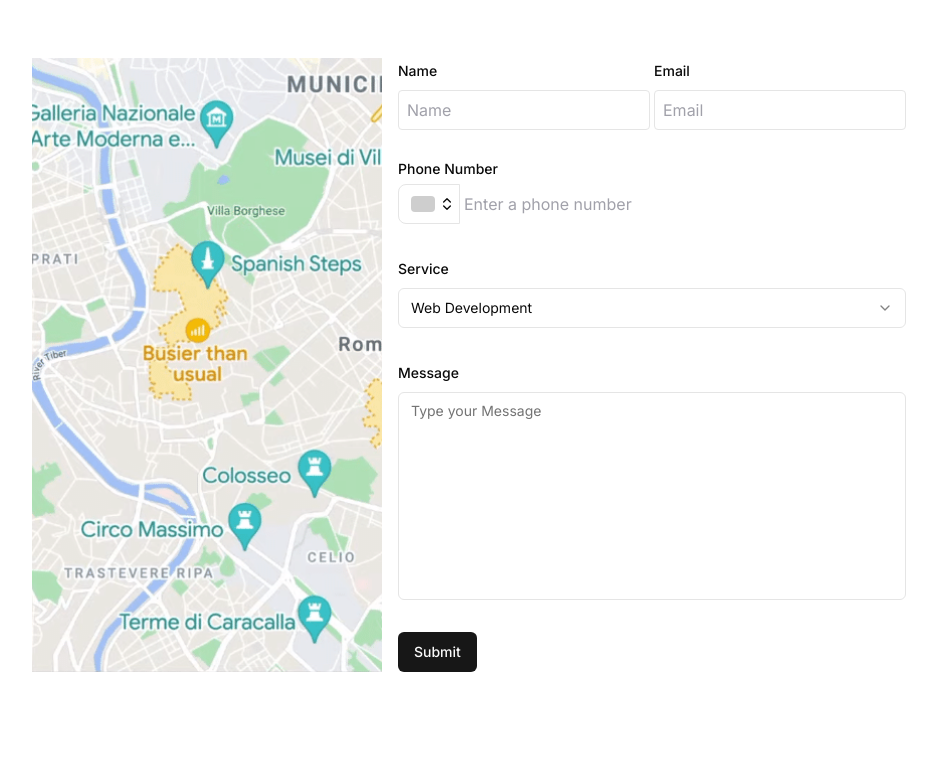
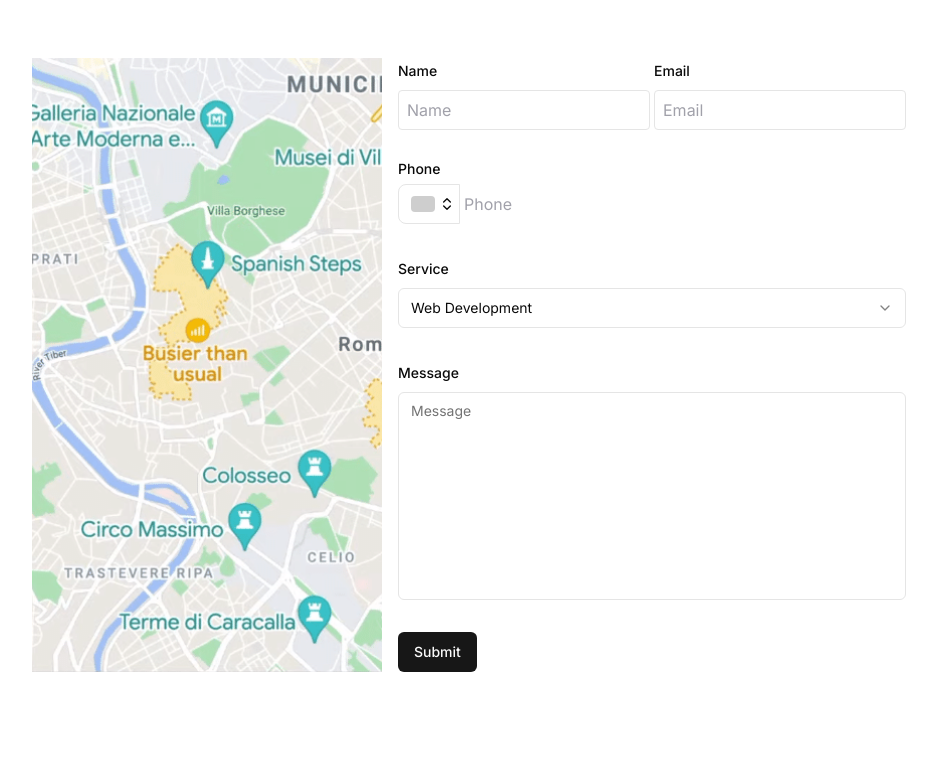
Before and after one commit to Itsbrandria/brandria, a Next.js app: page /en/contact in a window 1280 px wide. Shown: the part 382-1159 px from the top of the page, without its empty margins (171-1108 px from the left). Built offline with nearby package versions, Linux system fonts and the light colour scheme.

Commit message:
feat(intl): translate form placeholders

```diff
--- a/src/components/contact-form.tsx
+++ b/src/components/contact-form.tsx
@@ -18,6 +18,7 @@
 import { Select } from "./ui/select"
 import { SelectContent, SelectItem, SelectTrigger, SelectValue } from "./ui/select"
 import { Textarea } from "@/components/ui/textarea"
+import { useLocale } from "next-intl"
 
 
 const serviceOptions = [
@@ -44,6 +45,8 @@
 
 
 export function OurForm() {
+
+  const locale = useLocale();
 
   const form = useForm<z.infer<typeof formSchema>>({
     resolver: zodResolver(formSchema),
@@ -73,9 +76,15 @@
             name="name"
             render={({ field }) => (
               <FormItem className="flex-1">
-                <FormLabel>Name</FormLabel>
+                <FormLabel>
+                  {
+                    locale === "en" ? "Name" : "الاسم"
+                  }
+                </FormLabel>
                 <FormControl>
-                  <Input placeholder="Name" {...field} />
+                  <Input placeholder={
+                    locale === "en" ? "Name" : "الاسم"
+                  } {...field} />
                 </FormControl>
                 <FormMessage />
               </FormItem>
@@ -86,9 +95,15 @@
             name="email"
             render={({ field }) => (
               <FormItem className="flex-1">
-                <FormLabel>Email</FormLabel>
+                <FormLabel>
+                  {
+                    locale === "en" ? "Email" : "البريد الإلكتروني"
+                  }
+                </FormLabel>
                 <FormControl>
-                  <Input placeholder="Email" {...field} />
+                  <Input placeholder={
+                    locale === "en" ? "Email" : "البريد الإلكتروني"
+                  } {...field} />
                 </FormControl>
                 <FormMessage />
               </FormItem>
@@ -101,9 +116,15 @@
           name="phone"
           render={({ field }) => (
             <FormItem className="flex flex-col items-start">
-              <FormLabel className="text-left">Phone Number</FormLabel>
+              <FormLabel className="text-left">
+                {
+                  locale === "en" ? "Phone" : "الهاتف"
+                }
+              </FormLabel>
               <FormControl className="w-full">
-                <PhoneInput placeholder="Enter a phone number" {...field} />
+                <PhoneInput placeholder={
+                  locale === "en" ? "Phone" : "الهاتف"
+                } {...field} />
               </FormControl>
               <FormMessage />
             </FormItem>
@@ -114,12 +135,14 @@
           name="service"
           render={({ field }) => (
             <FormItem>
-              <FormLabel>Service</FormLabel>
+              <FormLabel>{
+                locale === "en" ? "Service" : "الخدمة"
+              }</FormLabel>
 
               <Select onValueChange={field.onChange} defaultValue={field.value}>
                 <FormControl>
                   <SelectTrigger className="w-full">
-                    <SelectValue placeholder="Service" />
+                    <SelectValue placeholder={locale === 'en' ? 'Service' : 'الخدمة'} />
                   </SelectTrigger>
                 </FormControl>
                 <SelectContent>
@@ -140,10 +163,16 @@
           name="message"
           render={({ field }) => (
             <FormItem>
-              <FormLabel>Message</FormLabel>
+              <FormLabel>
+                {
+                  locale === "en" ? "Message" : "الرسالة"
+                }
+              </FormLabel>
               <FormControl>
                 <Textarea
-                  placeholder="Type your Message"
+                  placeholder={
+                    locale === "en" ? "Message" : "الرسالة"
+                  }
                   {...field}
                   className="resize-none h-52"
                 />
@@ -152,7 +181,9 @@
             </FormItem>
           )}
         />
-        <Button type="submit">Submit</Button>
+        <Button type="submit">{
+          locale === "en" ? "Submit" : "إرسال"
+        }</Button>
       </form>
     </Form>
   )
```
